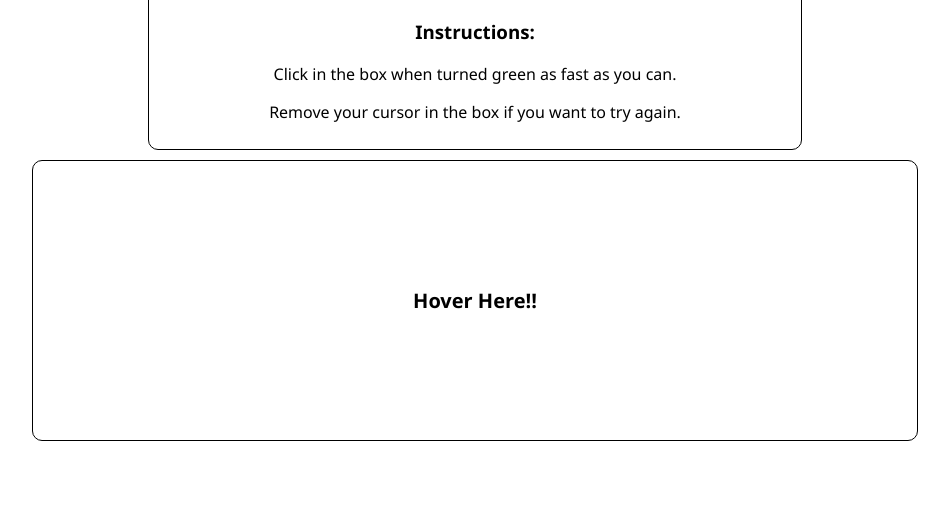
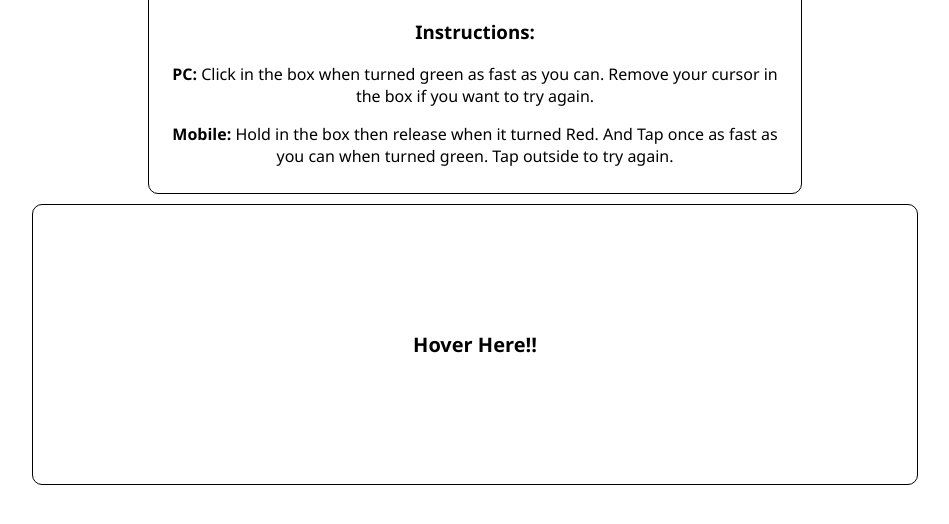
Before and after one commit to harrisyoung27/humanbench, a plain HTML site: page index.html in a window 1280 px wide. Shown: the part 88-612 px from the top of the page, without its empty margins (165-1114 px from the left). Drawn offline with Linux system fonts and the light colour scheme.

Commit message:
Update index.html

```diff
--- a/index.html
+++ b/index.html
@@ -13,8 +13,8 @@
         <div id="title">
             <h1>Human Benchmark</h1>
             <h3>Instructions:</h3>
-            <p>Click in the box when turned green as fast as you can.</p>
-            <p>Remove your cursor in the box if you want to try again.</p>
+            <p><b>PC: </b>Click in the box when turned green as fast as you can. Remove your cursor in the box if you want to try again.</p>
+            <p><b>Mobile: </b>Hold in the box then release when it turned Red. And Tap once as fast as you can when turned green. Tap outside to try again.</p>
         </div>
         <b>
         <div id="reaction">
```
